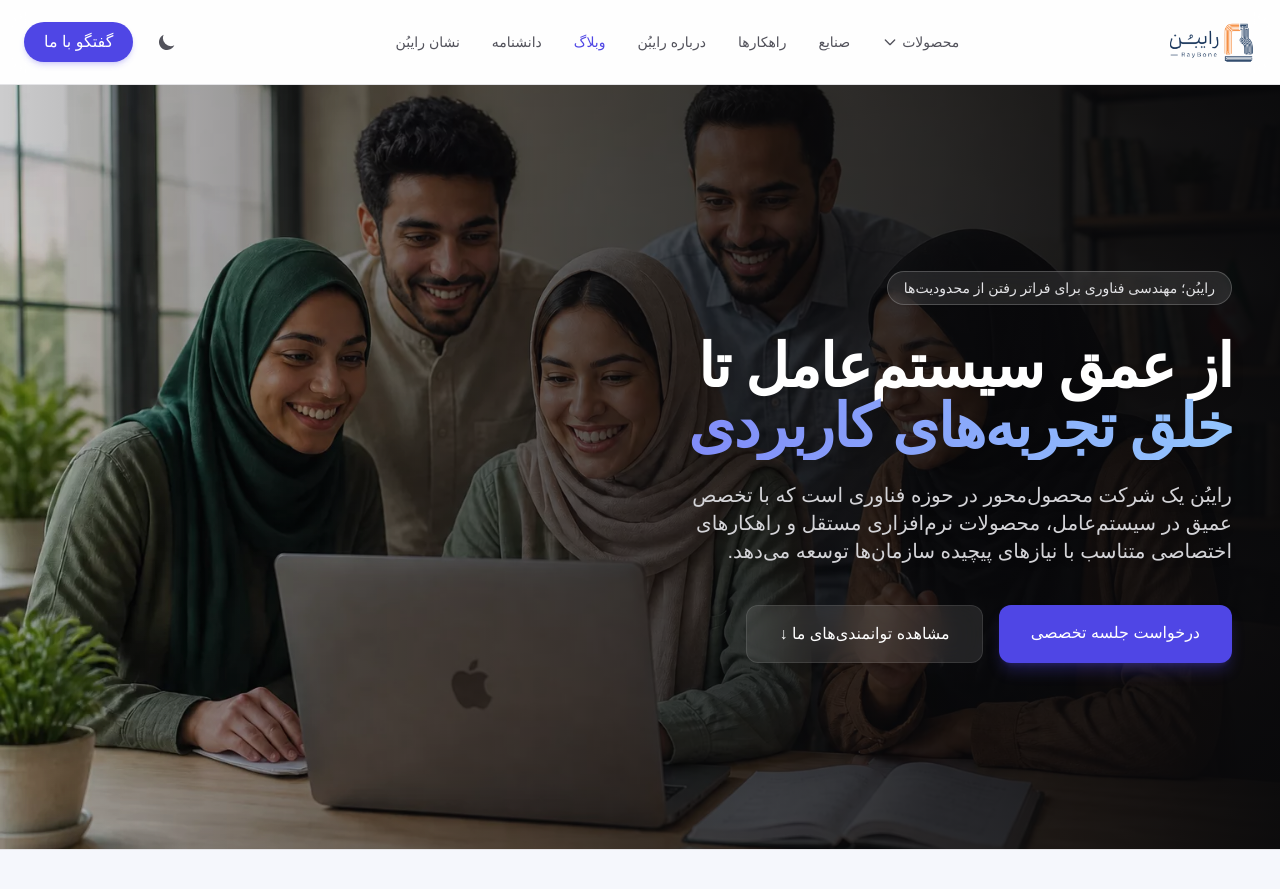
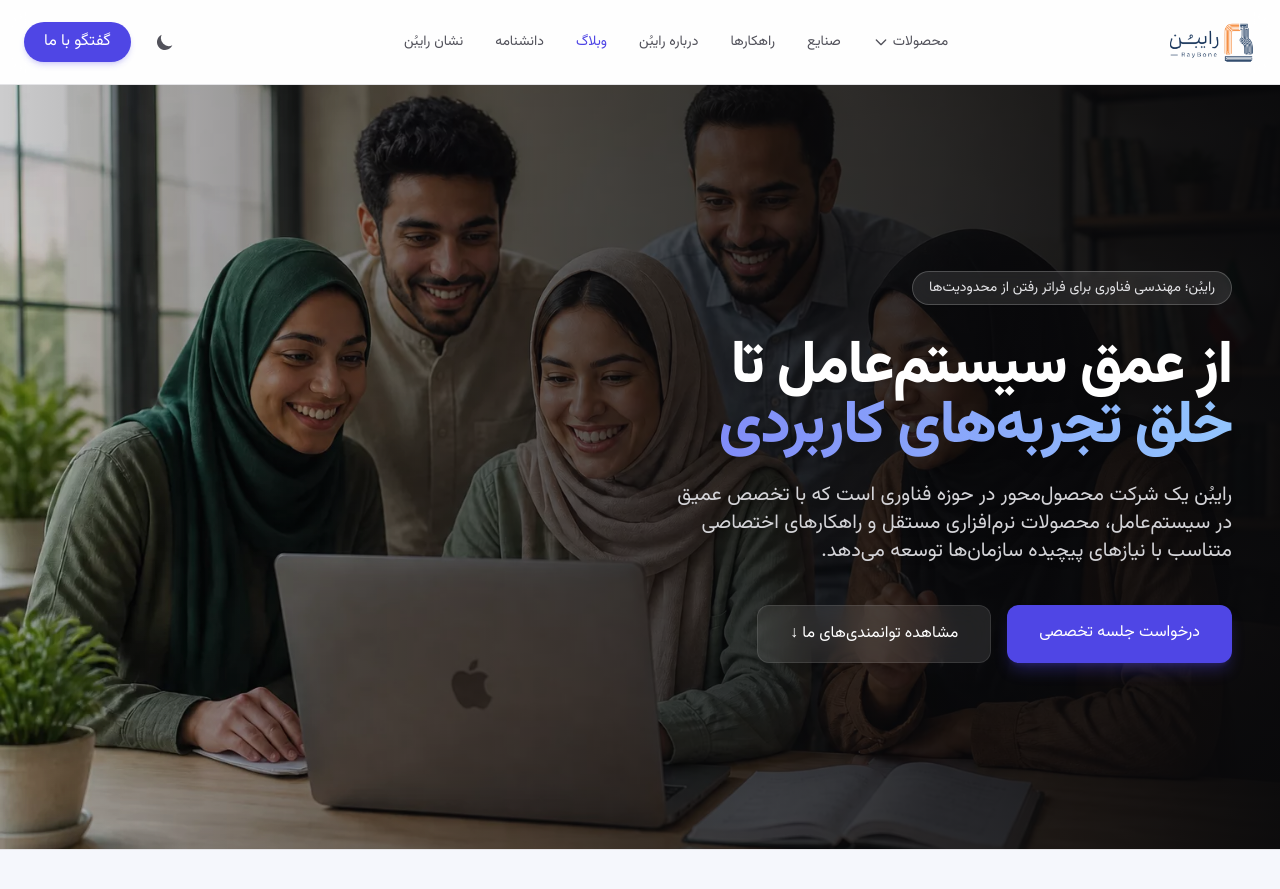
Before and after one commit to RayboneDev/website-raybone, a Jekyll site: the page built from index.html, in a window 1280 px wide and 900 px high. Shown: the top 889 px of the window. Built offline with Jekyll 4.4.1, drawn with Linux system fonts in a browser that asks for light colours; nearby versions of some CDN libraries.

Commit message:
fixed font

```diff
--- a/_layouts/default.html
+++ b/_layouts/default.html
@@ -6,8 +6,8 @@
     <meta name="viewport" content="width=device-width, initial-scale=1.0">
     <title>{{ site.title | default: "رایبُن | Raybone" }}</title>
 
-    <!-- Vazirmatn Font -->
-    <!-- <link href="https://cdn.jsdelivr.net/gh/rastikerdar/vazirmatn@v33.0.0/Vazirmatn-font-face.css" rel="stylesheet" type="text/css" /> -->
+    <!-- اتصال فایل CSS اختصاصی (شامل فونت‌های لوکال) -->
+    <link rel="stylesheet" href="{{ '/assets/css/style.css' | relative_url }}">
 
     <!-- Tailwind CSS (CDN for quick development) -->
     <script src="https://cdn.tailwindcss.com"></script>
@@ -54,9 +54,7 @@
     </style>
 </head>
 
-<body
-    class="bg-zinc-50 text-zinc-900 dark:bg-zinc-950 dark:text-zinc-200 font-sans selection:bg-indigo-500 selection:text-white">
-
+<body class="bg-zinc-50 text-zinc-900 dark:bg-zinc-950 dark:text-zinc-200 font-sans selection:bg-indigo-500 selection:text-white">
     <!-- Navbar -->
     <nav
         class="sticky top-0 z-50 backdrop-blur-md bg-white/80 dark:bg-zinc-950/80 border-b border-zinc-200 dark:border-zinc-800">
--- /dev/null
+++ b/assets/css/style.css
@@ -0,0 +1,28 @@
+@font-face {
+  font-family: 'Vazirmatn';
+  src: url('../fonts/vazirmatn/Vazirmatn-Regular.woff2') format('woff2');
+  font-weight: 400;
+  font-style: normal;
+  font-display: swap;
+}
+
+@font-face {
+  font-family: 'Vazirmatn';
+  src: url('../fonts/vazirmatn/Vazirmatn-Bold.woff2') format('woff2');
+  font-weight: 700;
+  font-style: normal;
+  font-display: swap;
+}
+
+@font-face {
+  font-family: 'Vazirmatn';
+  src: url('../fonts/vazirmatn/Vazirmatn-ExtraBold.woff2') format('woff2');
+  font-weight: 800;
+  font-style: normal;
+  font-display: swap;
+}
+
+/* اعمال فونت روی کل سایت */
+body {
+  font-family: 'Vazirmatn', sans-serif !important;
+}
```
Also changed, not shown: assets/fonts/vazirmatn/Vazirmatn-Bold.woff2 (added), assets/fonts/vazirmatn/Vazirmatn-ExtraBold.woff2 (added), assets/fonts/vazirmatn/Vazirmatn-Regular.woff2 (added).
